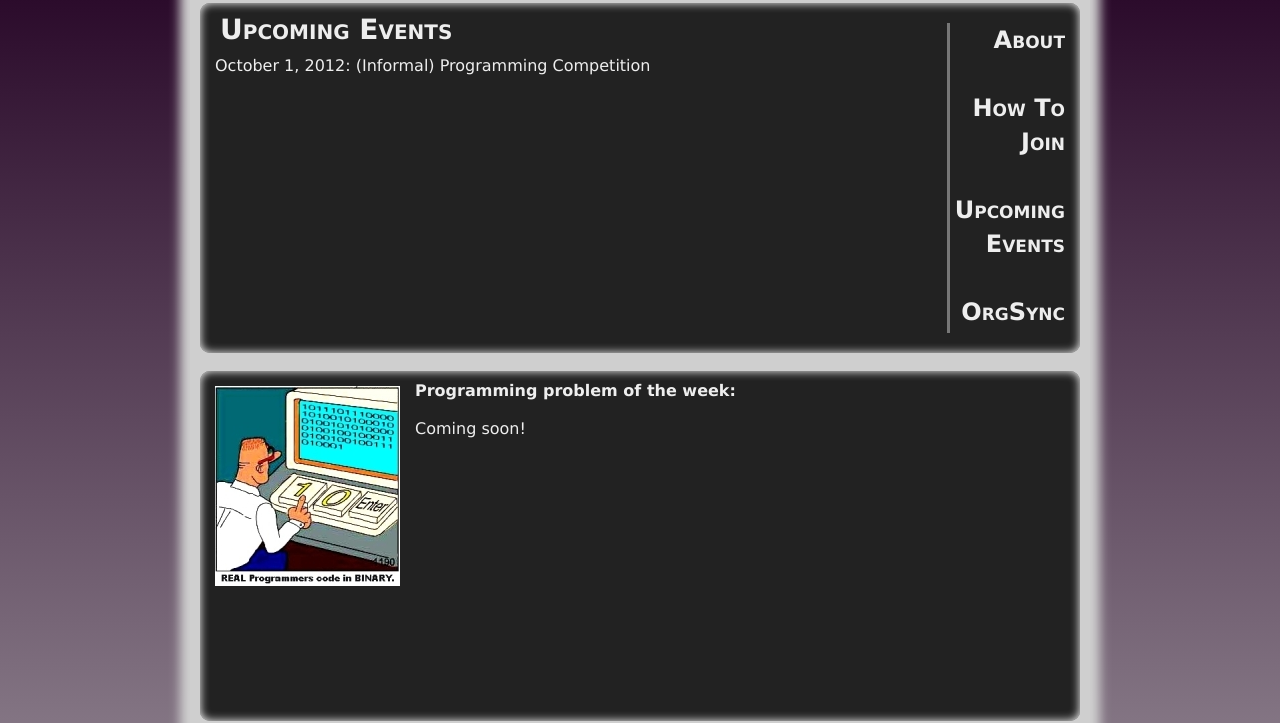
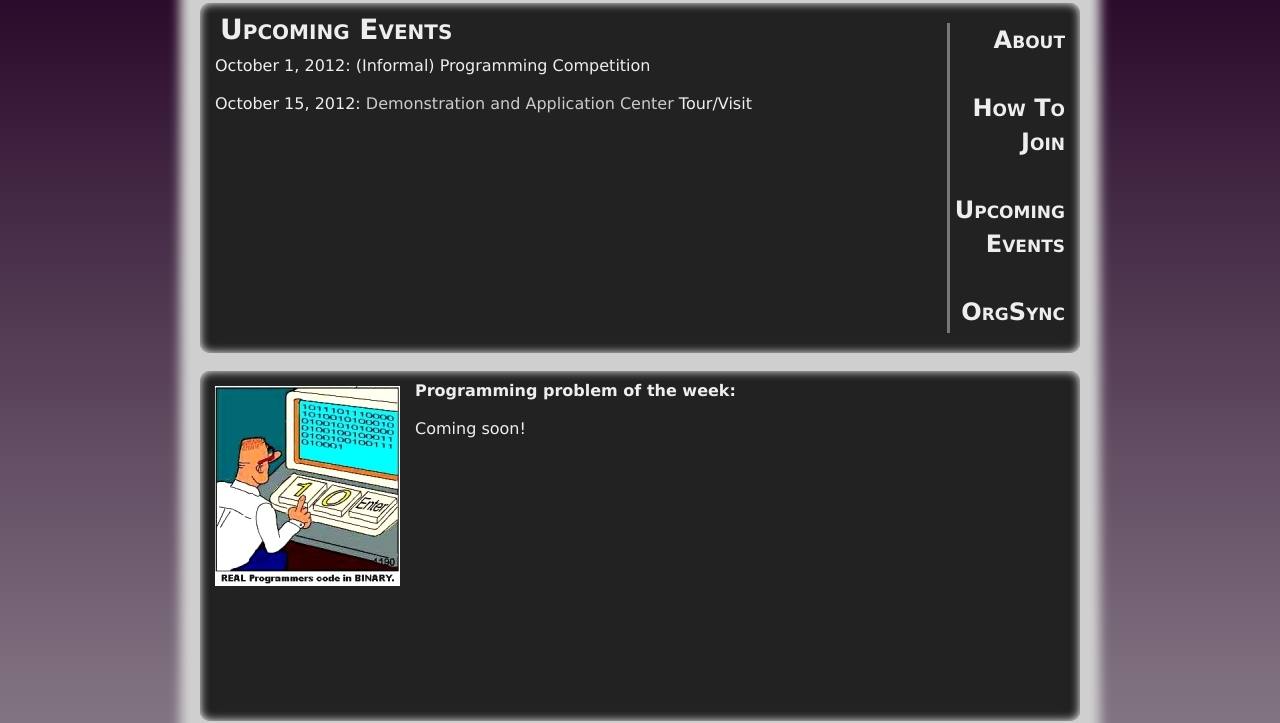
Before and after one commit to wcucomputer/WCU-CS-Club-Website, a plain HTML site: page index.html in a window 1280 px wide. Both pictures are taken after a click on the element "Upcoming Events". Shown: the part 77-800 px from the top of the page. Drawn offline with nearby package versions, Linux system fonts and the light colour scheme.

Commit message:
Update events

```diff
--- a/index.html
+++ b/index.html
@@ -14,6 +14,19 @@
 		#upcoming_events_click { }
 		#orgsync_click { }
 		#changing_content { }
+		.home_link {
+			color: #ccc;
+			font-family: 'lucida sans', Tahoma, Helvetica, Arial;
+			text-decoration: none;
+		}
+		.home_link:visited {
+			color: #ccc;
+			text-decoration: none;
+		}
+		.home_link:hover {
+			color: #fff;
+			text-decoration: none;
+		}
 	</style>
 
 	<!-- jQuery -->
@@ -33,7 +46,8 @@
 								"We meet in 25 University, Room 147. This computer lab has Linux machines only, which are connected to " +
 								"a different server than all the other university computers. To be able to access these machines, you must " +
 								"first request a username and login from Dr. Robert Kline (rkline@wcupa.edu).";
-			var upcomingEventsText = "October 1, 2012: (Informal) Programming Competition<br /><br />";
+			var upcomingEventsText = "October 1, 2012: (Informal) Programming Competition<br /><br />" +
+			                         "October 15, 2012: <a href='http://www.wcupa.edu/dac/dac.asp' class='home_link' target='_none'>Demonstration and Application Center</a> Tour/Visit";
 			var orgsyncText = "More info coming soon.";
 
 			var headerFadeIn = 1000;
```
Also changed, not shown: resources.html (+2 -2 lines).
